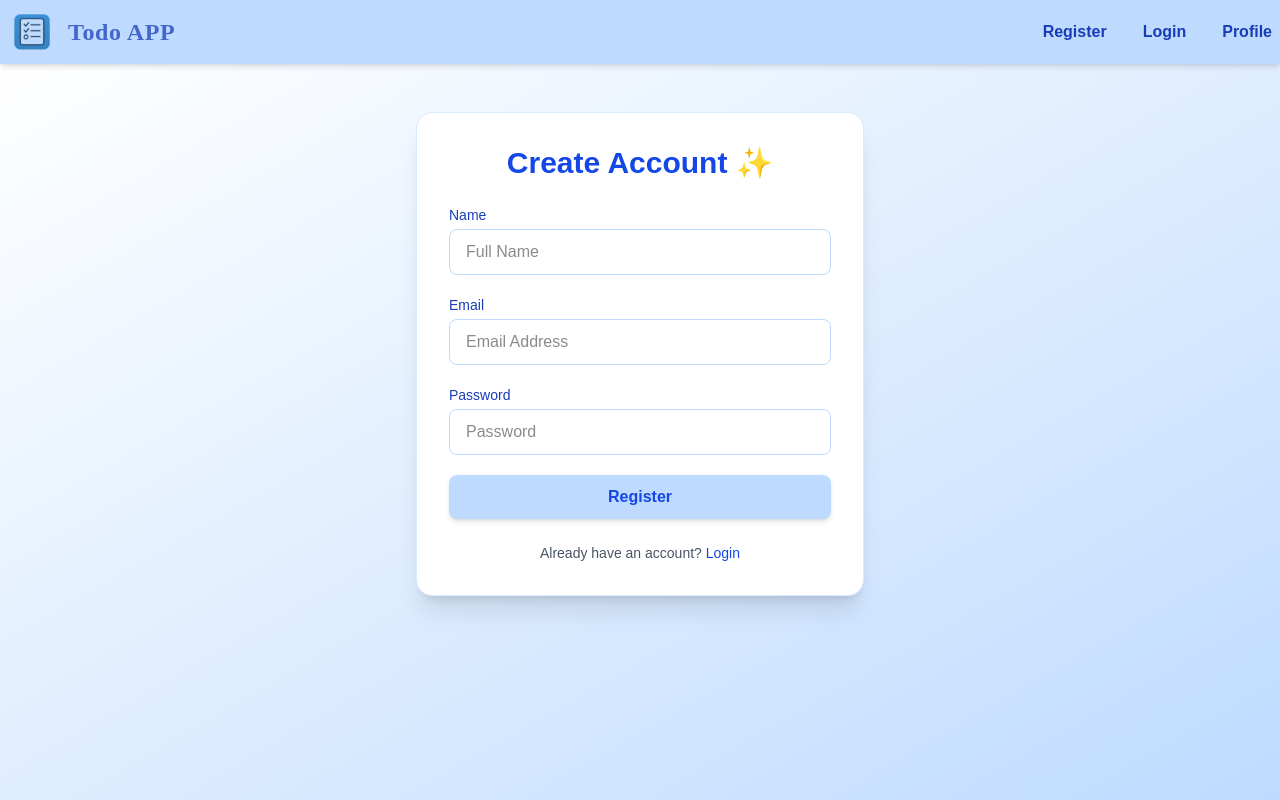
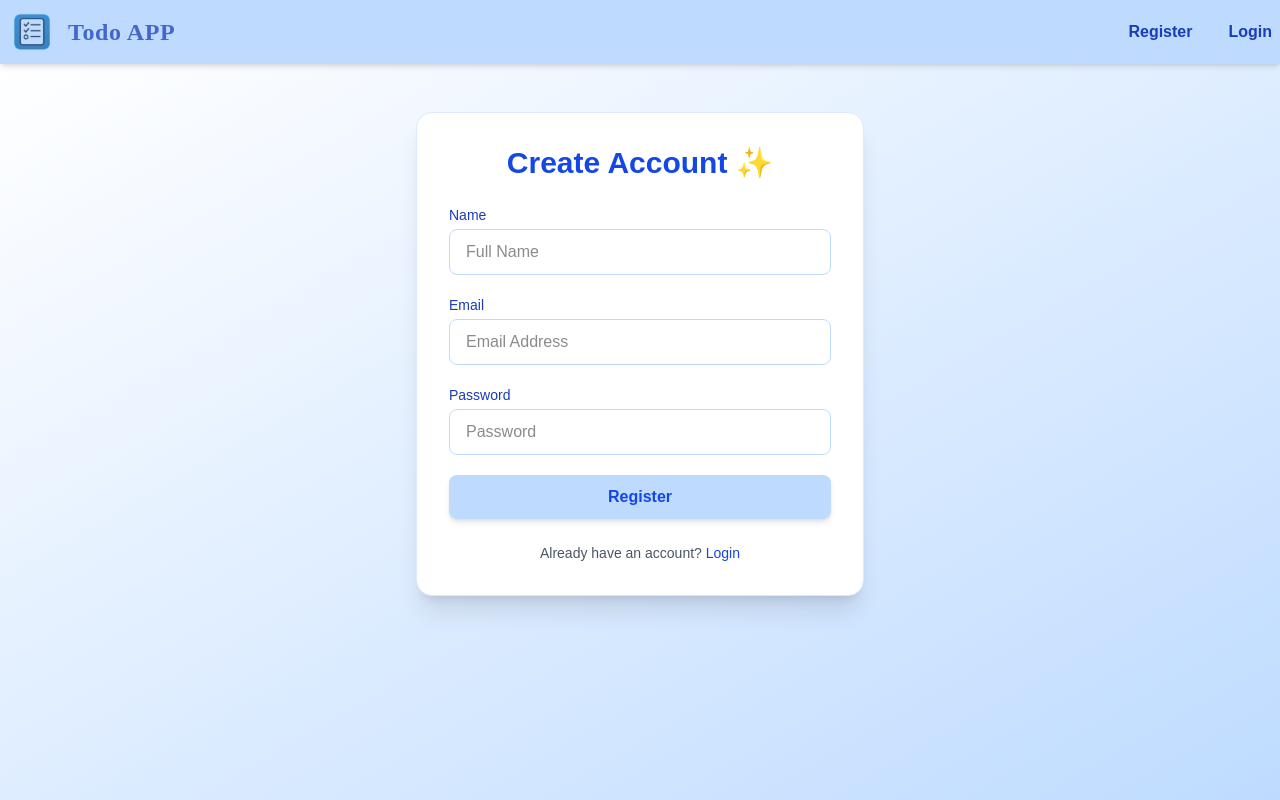
Before and after one commit to errajput/todo-web, a Next.js app: page /register in a window 1280 px wide. Built offline with nearby package versions, Linux system fonts and the light colour scheme.

Commit message:
Give condition to show profile if user logged in

```diff
--- a/src/components/Header.jsx
+++ b/src/components/Header.jsx
@@ -1,13 +1,20 @@
 "use client";
 
 import Link from "next/link";
-import { useState } from "react";
+import { useState, useEffect } from "react";
 
 export default function Header() {
   const [menuOpen, setMenuOpen] = useState(false);
+  const [isLoggedIn, setIsLoggedIn] = useState(false);
+
+  useEffect(() => {
+    const token = localStorage.getItem("token");
+    setIsLoggedIn(!!token);
+  }, []);
 
   return (
-    <header className="bg-blue-200 text-blue-800 shadow-md  p-2 flex justify-between items-center  sticky top-0 z-50">
+    <header className="bg-blue-200 text-blue-800 shadow-md p-2 flex justify-between items-center sticky top-0 z-50">
+      {/* Logo + Title */}
       <div className="flex items-center space-x-3">
         <img src="/todoIcon.png" alt="Todo APP" className="w-12 h-12" />{" "}
         <Link href="/">
@@ -22,37 +29,41 @@ export default function Header() {
           </h1>
         </Link>
       </div>
+
+      {/* Desktop Nav */}
       <nav className="hidden md:flex space-x-9">
+        {isLoggedIn ? (
+          <Link
+            href="/profile"
+            className="cursor-pointer relative transition duration-300 hover:text-blue-600 font-bold
+                     after:content-[''] after:absolute after:w-0 after:h-[2px] after:bg-blue-600 after:left-0 after:-bottom-1
+                     hover:after:w-full after:transition-all after:duration-300"
+          >
+            Profile
+          </Link>
+        ) : (
           <>
             <Link
               href="/register"
-            className="cursor-pointer relative transition duration-300 hover:text-blue-600  font-bold
-                         after:content-[''] after:absolute after:w-0 after:h-[2px] after:bg-blue-600  after:left-0 after:-bottom-1
+              className="cursor-pointer relative transition duration-300 hover:text-blue-600 font-bold
+                       after:content-[''] after:absolute after:w-0 after:h-[2px] after:bg-blue-600 after:left-0 after:-bottom-1
                        hover:after:w-full after:transition-all after:duration-300"
             >
               Register
             </Link>
             <Link
               href="/login"
-            className="cursor-pointer relative transition duration-300 hover:text-blue-600  font-bold
-                         after:content-[''] after:absolute after:w-0 after:h-[2px] after:bg-blue-600  after:left-0 after:-bottom-1
+              className="cursor-pointer relative transition duration-300 hover:text-blue-600 font-bold
+                       after:content-[''] after:absolute after:w-0 after:h-[2px] after:bg-blue-600 after:left-0 after:-bottom-1
                        hover:after:w-full after:transition-all after:duration-300"
             >
               Login
             </Link>
           </>
+        )}
+      </nav>
 
-        <>
-          <Link
-            href="/profile"
-            className="cursor-pointer relative transition duration-300 hover:text-blue-600  font-bold
-                         after:content-[''] after:absolute after:w-0 after:h-[2px] after:bg-blue-600  after:left-0 after:-bottom-1
-                         hover:after:w-full after:transition-all after:duration-300"
-          >
-            Profile
-          </Link>
-        </>
-      </nav>
+      {/* Mobile Toggle Button */}
       <button
         className="md:hidden text-2xl focus:outline-none cursor-pointer"
         onClick={() => setMenuOpen(!menuOpen)}
@@ -62,7 +73,16 @@ export default function Header() {
 
       {/* Mobile Menu */}
       {menuOpen && (
-        <div className="absolute top-16 right-0 w-50 bg-blue-300/50 text-blue-800  flex flex-col items-center space-y-4 py-4 shadow-md md:hidden ">
+        <div className="absolute top-16 right-0 w-50 bg-blue-300/50 text-blue-800 flex flex-col items-center space-y-4 py-4 shadow-md md:hidden">
+          {isLoggedIn ? (
+            <Link
+              href="/profile"
+              className="nav-link cursor-pointer"
+              onClick={() => setMenuOpen(false)}
+            >
+              Profile
+            </Link>
+          ) : (
             <>
               <Link
                 href="/register"
@@ -79,22 +99,9 @@ export default function Header() {
                 Login
               </Link>
             </>
-
-          <>
-            <Link
-              href="/profile"
-              className="nav-link cursor-pointer "
-              onClick={() => setMenuOpen(false)}
-            >
-              Profile
-            </Link>
-          </>
+          )}
         </div>
       )}
     </header>
   );
 }
-
-/* Tailwind helper styles */
-const navLinkClasses =
-  "cursor-pointer relative transition duration-300 hover:text-green-700 font-bold after:content-[''] after:absolute after:w-0 after:h-[2px] after:bg-white after:left-0 after:-bottom-1 hover:after:w-full after:transition-all after:duration-300";
```
Lines whose indentation alone changed are shown as unchanged.
